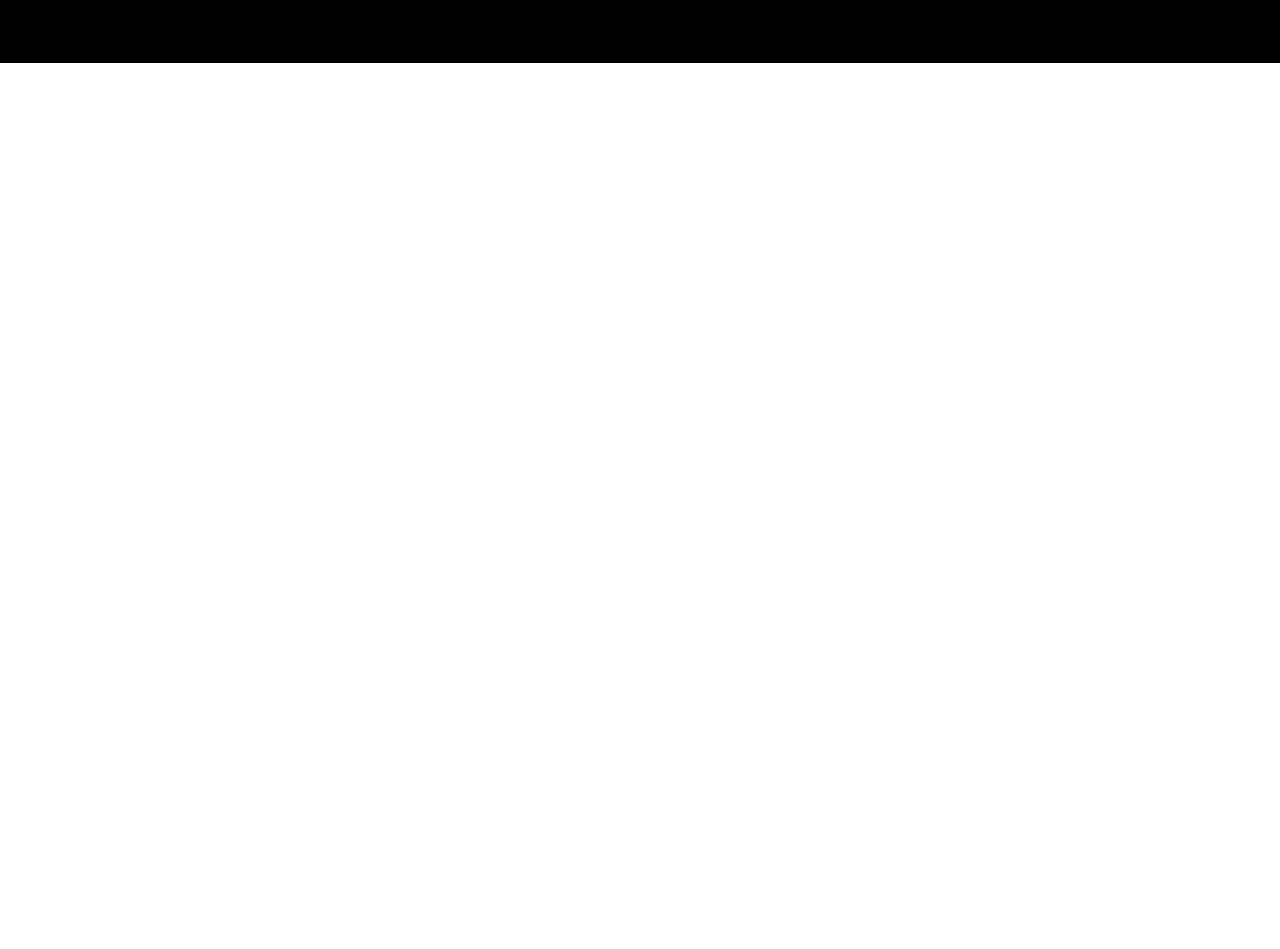
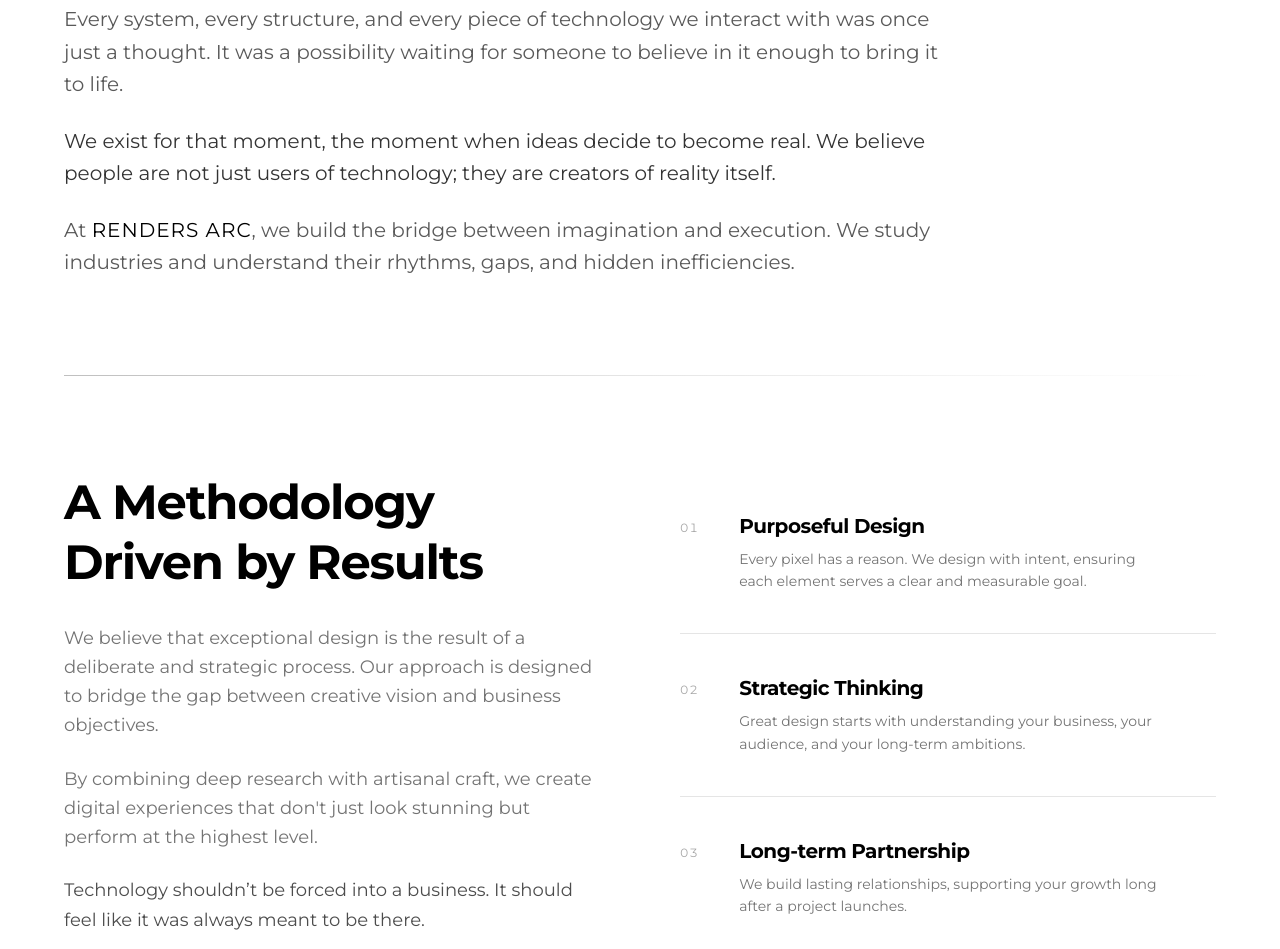
Before and after one commit to Rendersarc2026/Rendersarc, a Next.js app: page /about in a window 1280 px wide. Shown: the part 1203-2152 px from the top of the page. Before the commit the page ends 1266 px from the top, so only its background shows below. Built offline with nearby package versions, Linux system fonts and the light colour scheme.

Commit message:
Refactor code structure for improved readability and maintainability

```diff
--- a/src/app/components/About.tsx
+++ b/src/app/components/About.tsx
@@ -1,10 +1,32 @@
-'use client';
+"use client";
 
-import { motion } from 'motion/react';
+import { motion } from "motion/react";
+
+const values = [
+  {
+    number: "01",
+    title: "Purposeful Design",
+    desc: "Every pixel has a reason. We design with intent, ensuring each element serves a clear and measurable goal.",
+  },
+  {
+    number: "02",
+    title: "Strategic Thinking",
+    desc: "Great design starts with understanding your business, your audience, and your long-term ambitions.",
+  },
+  {
+    number: "03",
+    title: "Long-term Partnership",
+    desc: "We build lasting relationships, supporting your growth long after a project launches.",
+  },
+];
 
 export function About() {
   return (
-    <section id="about" className="min-h-screen bg-black flex items-center justify-center py-20 px-6 relative overflow-hidden text-white">
+    <>
+      <section
+        id="about"
+        className="min-h-screen bg-black flex items-center justify-center py-20 px-6 relative overflow-hidden text-white"
+      >
         <div className="max-w-[1400px] mx-auto w-full relative">
           <div className="grid md:grid-cols-2 gap-12 md:gap-24 items-center px-12 md:px-20">
             {/* Left Column: Heading */}
@@ -31,11 +53,142 @@ export function About() {
                 The Trusted Expert
               </h3>
               <p className="text-white/70 text-base md:text-[1.1rem] leading-relaxed font-light">
-              RendersArc assembles dedicated expert teams to deliver high-impact digital solutions, ranging from web and mobile development to custom software and cybersecurity. Built on a proven consulting model, we offer scalable, reliable partnerships designed to drive your business forward. With a strong track record serving clients across the Middle East, UK, Europe, and India, we build systems that solve core business challenges with lasting value.
+                RendersArc assembles dedicated expert teams to deliver
+                high-impact digital solutions, ranging from web and mobile
+                development to custom software and cybersecurity. Built on a
+                proven consulting model, we offer scalable, reliable
+                partnerships designed to drive your business forward. With a
+                strong track record serving clients across the Middle East, UK,
+                Europe, and India, we build systems that solve core business
+                challenges with lasting value.
               </p>
             </motion.div>
           </div>
         </div>
       </section>
+
+      <section
+        id="about-vision"
+        className="py-20 md:py-32 px-6 bg-white relative overflow-hidden"
+      >
+        <div className="max-w-6xl mx-auto relative z-10">
+          {/* Vision Narrative */}
+          <div className="mb-24">
+            <motion.div
+              initial={{ opacity: 0, y: 20 }}
+              whileInView={{ opacity: 1, y: 0 }}
+              viewport={{ once: true, margin: "-100px" }}
+              transition={{ duration: 0.8 }}
+              className="max-w-4xl"
+            >
+              <h2 className="text-3xl md:text-5xl lg:text-6xl leading-tight mb-12 font-[700] text-black tracking-tight">
+                Before Anything Exists, <br />
+                It Is <span className="text-black">Imagined</span>.
+              </h2>
+
+              <div className="space-y-6 text-lg md:text-xl text-black/65 font-[400] leading-relaxed">
+                <p>
+                  Every system, every structure, and every piece of technology
+                  we interact with was once just a thought. It was a possibility
+                  waiting for someone to believe in it enough to bring it to
+                  life.
+                </p>
+
+                <p className="text-black/80">
+                  We exist for that moment, the moment when ideas decide to
+                  become real. We believe people are not just users of
+                  technology; they are creators of reality itself.
+                </p>
+
+                <p>
+                  At{" "}
+                  <span className="text-black font-normal uppercase tracking-wider">
+                    Renders Arc
+                  </span>
+                  , we build the bridge between imagination and execution. We
+                  study industries and understand their rhythms, gaps, and
+                  hidden inefficiencies.
+                </p>
+              </div>
+            </motion.div>
+          </div>
+
+          {/* Methodology & Values Divider */}
+          <div className="h-px w-full bg-gradient-to-r from-black/25 via-black/10 to-transparent mb-24" />
+
+          {/* Methodology & Values Section */}
+          <div className="grid lg:grid-cols-2 gap-20 items-start">
+            {/* Left Column: Methodology */}
+            <motion.div
+              initial={{ opacity: 0, x: -40 }}
+              whileInView={{ opacity: 1, x: 0 }}
+              viewport={{ once: true, margin: "-100px" }}
+              transition={{ duration: 0.8 }}
+            >
+              <h3 className="text-3xl md:text-4xl lg:text-5xl leading-tight mb-8 font-[700] text-black tracking-tight">
+                A Methodology
+                <br />
+                Driven by <span className="text-black">Results</span>
+              </h3>
+              <div className="space-y-6 text-base md:text-lg text-black/55 font-[400] leading-relaxed">
+                <p>
+                  We believe that exceptional design is the result of a
+                  deliberate and strategic process. Our approach is designed to
+                  bridge the gap between creative vision and business
+                  objectives.
+                </p>
+                <p>
+                  By combining deep research with artisanal craft, we create
+                  digital experiences that don't just look stunning but perform
+                  at the highest level.
+                </p>
+                <p className="text-black/70">
+                  Technology shouldn’t be forced into a business. It should feel
+                  like it was always meant to be there.
+                </p>
+                <p>
+                  We design pathways for ideas to take form and for businesses
+                  to become what they were always capable of being.
+                </p>
+              </div>
+            </motion.div>
+
+            {/* Right Column: Values Cards */}
+            <motion.div
+              initial={{ opacity: 0, x: 40 }}
+              whileInView={{ opacity: 1, x: 0 }}
+              viewport={{ once: true, margin: "-100px" }}
+              transition={{ duration: 0.8, delay: 0.15 }}
+              className="grid grid-cols-1 auto-rows-fr relative"
+            >
+              {values.map((v, i) => (
+                <motion.div
+                  key={i}
+                  initial={{ opacity: 0, y: 20 }}
+                  whileInView={{ opacity: 1, y: 0 }}
+                  viewport={{ once: true, margin: "-50px" }}
+                  transition={{ duration: 0.5, delay: i * 0.1 }}
+                  className="group flex gap-6 md:gap-10 py-8 xl:py-10 border-b border-black/10"
+                >
+                  <span className="text-xs mt-2 flex-shrink-0 tabular-nums tracking-widest text-black/35">
+                    {v.number}
+                  </span>
+                  <div>
+                    <h4 className="mb-2 text-xl font-[700] tracking-tight text-black">
+                      {v.title}
+                    </h4>
+                    <p className="text-sm leading-relaxed text-black/55 max-w-[46ch]">
+                      {v.desc}
+                    </p>
+                  </div>
+                </motion.div>
+              ))}
+            </motion.div>
+          </div>
+        </div>
+
+        {/* Background Decorative Element */}
+      </section>
+    </>
   );
 }
```
Also changed, not shown: 1 other file (tests, documents, lock files or other folders). Lines whose indentation alone changed are shown as unchanged.
